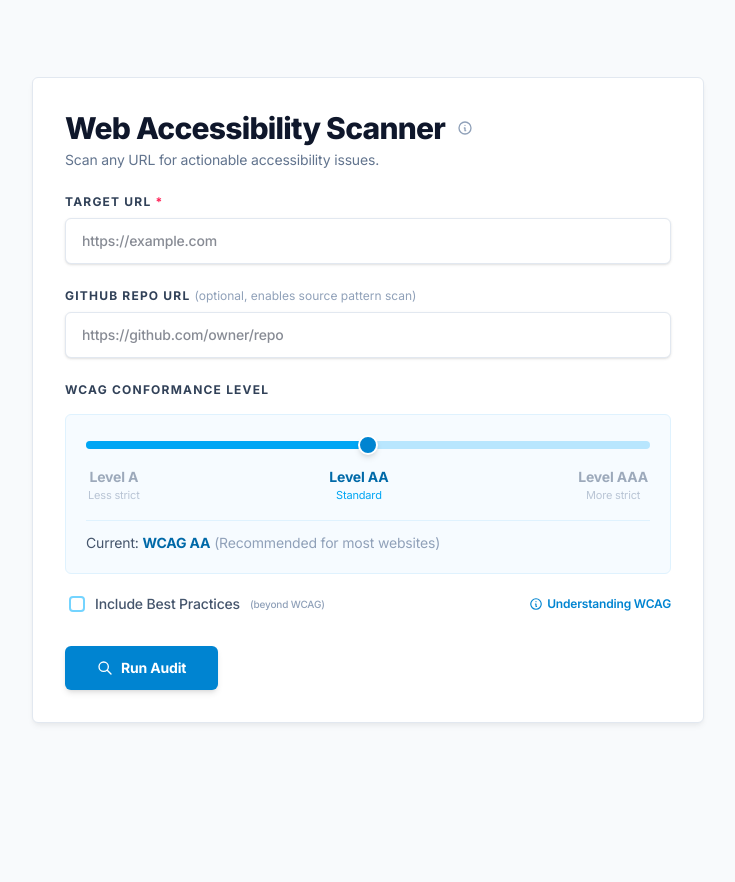
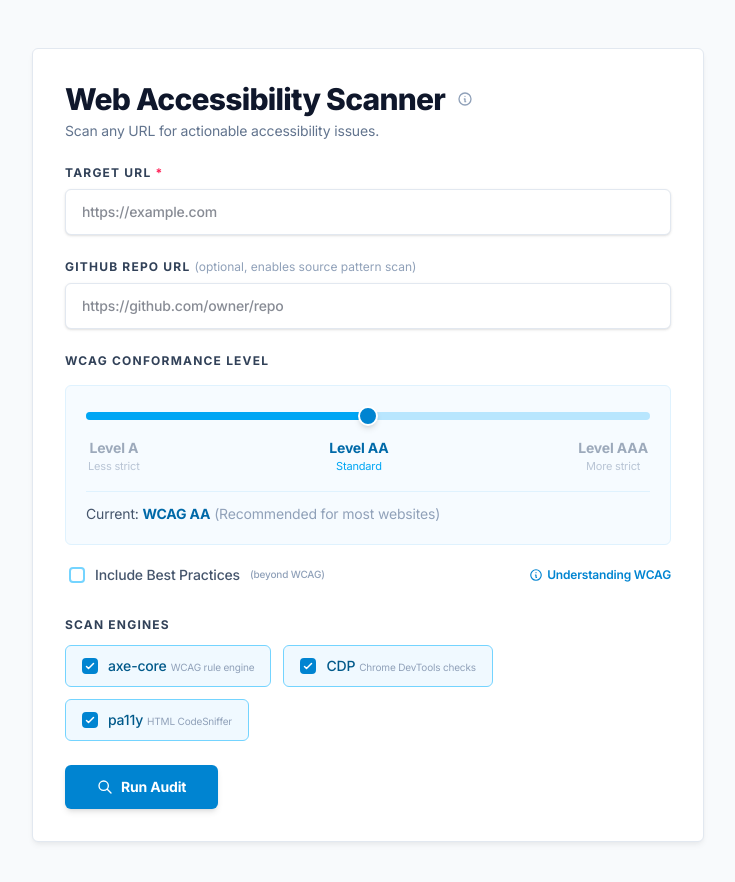
Before and after one commit to diegovelasquezweb/a11y-scanner, a Next.js app: page / in a window 1280 px wide. Shown: the top 882 px of the page, without its empty margins (272-1007 px from the left). Before the commit the page ends 800 px from the top, so only its background shows below. Built offline with nearby package versions, Linux system fonts and the light colour scheme.

Commit message:
feat: add engine selection UI and wire engines through scan pipeline

```diff
--- a/src/app/api/scan/route.ts
+++ b/src/app/api/scan/route.ts
@@ -5,10 +5,17 @@ import { SCANS_DIR, getScanPath, getScreenshotsDir } from "@/lib/scans";
 
 export const maxDuration = 60;
 
+interface EngineSelection {
+  axe?: boolean;
+  cdp?: boolean;
+  pa11y?: boolean;
+}
+
 interface ScanRequestBody {
   targetUrl: string;
   githubRepoUrl?: string;
   axeTags?: string[];
+  engines?: EngineSelection;
 }
 
 function validateUrl(url: string): boolean {
@@ -34,7 +41,7 @@ function validateGithubUrl(url: string): boolean {
 
 export async function POST(request: NextRequest) {
   const body = (await request.json()) as ScanRequestBody;
-  const { targetUrl, githubRepoUrl, axeTags } = body;
+  const { targetUrl, githubRepoUrl, axeTags, engines } = body;
 
   if (!targetUrl || !validateUrl(targetUrl)) {
     return NextResponse.json(
@@ -53,7 +60,7 @@ export async function POST(request: NextRequest) {
   const scanId = randomUUID();
 
   if (process.env.LOCAL_MODE === "true") {
-    return runLocal({ scanId, targetUrl, githubRepoUrl, axeTags });
+    return runLocal({ scanId, targetUrl, githubRepoUrl, axeTags, engines });
   }
 
   try {
@@ -62,6 +69,7 @@ export async function POST(request: NextRequest) {
       targetUrl,
       githubRepoUrl: githubRepoUrl || undefined,
       axeTags: axeTags?.length ? axeTags : undefined,
+      engines,
     });
   } catch (err) {
     const message = err instanceof Error ? err.message : "Failed to start scan.";
@@ -128,6 +136,7 @@ async function runLocal(params: {
   targetUrl: string;
   githubRepoUrl?: string;
   axeTags?: string[];
+  engines?: EngineSelection;
 }) {
   const fs = await import("node:fs");
   const path = await import("node:path");
@@ -136,7 +145,7 @@ async function runLocal(params: {
   const { promisify } = await import("node:util");
   const execAsync = promisify(exec);
 
-  const { scanId, targetUrl, githubRepoUrl, axeTags } = params;
+  const { scanId, targetUrl, githubRepoUrl, axeTags, engines } = params;
 
   fs.mkdirSync(SCANS_DIR, { recursive: true });
   await cleanupScans().catch(() => { /* non-fatal */ });
@@ -161,14 +170,16 @@ async function runLocal(params: {
 
       const { runAudit, getPDFReport, getChecklist } = await import("@diegovelasquezweb/a11y-engine");
 
-      const payload = await runAudit({
+      // engines option added in engine 0.6.0; cast to bypass published types
+      const payload = await (runAudit as unknown as (opts: Record<string, unknown>) => Promise<Record<string, unknown>>)({
         baseUrl: targetUrl,
         maxRoutes: 1,
         skipPatterns: true,
         axeTags: axeTags?.length ? axeTags : undefined,
+        engines: engines ?? undefined,
         projectDir,
         screenshotsDir: getScreenshotsDir(scanId),
-        onProgress: (step, status) => {
+        onProgress: (step: string, status: string) => {
           const progressPath = getScanPath(scanId, "progress.json");
           let progress: Record<string, unknown> = {};
           try {
@@ -193,7 +204,7 @@ async function runLocal(params: {
       );
 
       const [pdfReport, checklistReport] = await Promise.all([
-        getPDFReport(payload, { baseUrl: targetUrl }),
+        getPDFReport(payload as unknown as Parameters<typeof getPDFReport>[0], { baseUrl: targetUrl }),
         getChecklist({ baseUrl: targetUrl }),
       ]);
 
--- a/src/app/page.tsx
+++ b/src/app/page.tsx
@@ -1,7 +1,7 @@
 "use client";
 
 import { useState, useCallback } from "react";
-import type { ScanStatus } from "@/types/scan";
+import type { ScanStatus, EngineSelection } from "@/types/scan";
 import { AuditForm } from "@/components/AuditForm";
 import ScanProgress from "@/components/ScanProgress";
 
@@ -11,6 +11,7 @@ export default function Home() {
   const [pendingScanId, setPendingScanId] = useState<string | null>(null);
   const [scanError, setScanError] = useState<string | null>(null);
   const [scanStartTime, setScanStartTime] = useState<number | null>(null);
+  const [activeEngines, setActiveEngines] = useState<EngineSelection>({ axe: true, cdp: true, pa11y: true });
 
   const isScanning = status === "running";
 
@@ -20,14 +21,16 @@ export default function Home() {
     setScanError(null);
     setPendingScanId(null);
     setScanStartTime(null);
+    setActiveEngines({ axe: true, cdp: true, pa11y: true });
   }, []);
 
-  const handleSubmit = useCallback(async (targetUrl: string, githubRepoUrl: string, axeTags: string[]) => {
+  const handleSubmit = useCallback(async (targetUrl: string, githubRepoUrl: string, axeTags: string[], engines: EngineSelection) => {
     setStatus("running");
     setErrorMessage("");
     setScanError(null);
     setPendingScanId(null);
     setScanStartTime(Date.now());
+    setActiveEngines(engines);
 
     try {
       const response = await fetch("/api/scan", {
@@ -37,6 +40,7 @@ export default function Home() {
           targetUrl,
           githubRepoUrl: githubRepoUrl || undefined,
           axeTags: axeTags.length > 0 ? axeTags : undefined,
+          engines,
         }),
       });
 
@@ -99,6 +103,7 @@ export default function Home() {
           scanStartTime={scanStartTime}
           scanError={scanError}
           onRetry={handleRetry}
+          activeEngines={activeEngines}
         />
       </div>
     </main>
--- a/src/components/AuditForm.tsx
+++ b/src/components/AuditForm.tsx
@@ -4,18 +4,20 @@ import { useState, useRef, useId, useMemo, useEffect } from "react";
 import * as Slider from "@radix-ui/react-slider";
 import * as Toggle from "@radix-ui/react-toggle";
 import * as Tooltip from "@radix-ui/react-tooltip";
-import type { ScanStatus, ConformanceLevel } from "@/types/scan";
+import type { ScanStatus, ConformanceLevel, EngineSelection } from "@/types/scan";
 import {
   CONFORMANCE_LEVELS,
   CONFORMANCE_TAG_MAP,
   DEFAULT_CONFORMANCE,
+  DEFAULT_ENGINES,
+  ENGINE_OPTIONS,
 } from "@/types/scan";
 import { WcagEducation, WcagEducationTrigger } from "@/components/WcagEducation";
 
 interface AuditFormProps {
   status: ScanStatus;
   errorMessage: string;
-  onSubmit: (targetUrl: string, githubRepoUrl: string, axeTags: string[]) => void;
+  onSubmit: (targetUrl: string, githubRepoUrl: string, axeTags: string[], engines: EngineSelection) => void;
 }
 
 export function AuditForm({ status, errorMessage, onSubmit }: AuditFormProps) {
@@ -23,6 +25,7 @@ export function AuditForm({ status, errorMessage, onSubmit }: AuditFormProps) {
   const [githubRepoUrl, setGithubRepoUrl] = useState("");
   const [conformance, setConformance] = useState<ConformanceLevel>(DEFAULT_CONFORMANCE);
   const [bestPractices, setBestPractices] = useState(false);
+  const [engines, setEngines] = useState<EngineSelection>({ ...DEFAULT_ENGINES });
   const [validationErrors, setValidationErrors] = useState<Record<string, string>>({});
   const targetInputRef = useRef<HTMLInputElement>(null);
   const scanErrorRef = useRef<HTMLDivElement>(null);
@@ -73,6 +76,10 @@ export function AuditForm({ status, errorMessage, onSubmit }: AuditFormProps) {
       }
     }
 
+    if (!engines.axe && !engines.cdp && !engines.pa11y) {
+      errors.engines = "Select at least one scan engine.";
+    }
+
     setValidationErrors(errors);
 
     if (Object.keys(errors).length > 0) {
@@ -87,7 +94,7 @@ export function AuditForm({ status, errorMessage, onSubmit }: AuditFormProps) {
     e.preventDefault();
     if (status === "running") return;
     if (!validate()) return;
-    onSubmit(targetUrl.trim(), githubRepoUrl.trim(), axeTags);
+    onSubmit(targetUrl.trim(), githubRepoUrl.trim(), axeTags, engines);
   };
 
   const isRunning = status === "running";
@@ -330,6 +337,60 @@ export function AuditForm({ status, errorMessage, onSubmit }: AuditFormProps) {
           </div>
         </fieldset>
 
+        <fieldset className="mb-6" disabled={isRunning}>
+          <legend className="block text-xs font-bold text-slate-700 uppercase tracking-widest mb-3">
+            Scan Engines
+          </legend>
+          <div className="flex flex-wrap gap-3">
+            {ENGINE_OPTIONS.map((engine) => {
+              const checked = engines[engine.id];
+              return (
+                <label
+                  key={engine.id}
+                  className={`flex items-center gap-2.5 px-4 py-2.5 rounded-md border cursor-pointer select-none transition-all text-sm font-medium ${
+                    checked
+                      ? "bg-sky-50 border-sky-300 text-sky-800"
+                      : "bg-white border-slate-200 text-slate-500 hover:border-slate-300"
+                  } ${isRunning ? "opacity-50 cursor-not-allowed" : ""}`}
+                >
+                  <input
+                    type="checkbox"
+                    checked={checked}
+                    onChange={() =>
+                      setEngines((prev) => ({ ...prev, [engine.id]: !prev[engine.id] }))
+                    }
+                    disabled={isRunning}
+                    className="sr-only"
+                  />
+                  <span
+                    className={`w-4 h-4 rounded border-2 flex items-center justify-center shrink-0 transition-colors ${
+                      checked ? "bg-sky-600 border-sky-600" : "border-slate-300 bg-white"
+                    }`}
+                    aria-hidden="true"
+                  >
+                    {checked && (
+                      <svg className="w-3 h-3 text-white" fill="none" stroke="currentColor" viewBox="0 0 24 24" aria-hidden="true">
+                        <path strokeLinecap="round" strokeLinejoin="round" strokeWidth={3} d="M5 13l4 4L19 7" />
+                      </svg>
+                    )}
+                  </span>
+                  <span>
+                    {engine.label}
+                    <span className="text-[10px] text-slate-400 ml-1 font-normal">
+                      {engine.description}
+                    </span>
+                  </span>
+                </label>
+              );
+            })}
+          </div>
+          {validationErrors.engines && (
+            <p className="mt-2 text-xs font-medium text-rose-600" role="alert">
+              {validationErrors.engines}
+            </p>
+          )}
+        </fieldset>
+
         {!isRunning && (
           <div className="flex items-center gap-4">
             <button
--- a/src/components/ScanProgress.tsx
+++ b/src/components/ScanProgress.tsx
@@ -1,6 +1,12 @@
 "use client";
 
-import { useEffect, useState, useRef, useCallback } from "react";
+import { useEffect, useState, useRef, useCallback, useMemo } from "react";
+
+interface EngineSelection {
+  axe: boolean;
+  cdp: boolean;
+  pa11y: boolean;
+}
 
 interface StepInfo {
   status: "pending" | "running" | "done" | "error";
@@ -13,16 +19,14 @@ interface ProgressData {
   scanId?: string;
 }
 
-const STEPS = [
-  { key: "page", label: "Loading website" },
-  { key: "axe", label: "Running accessibility scans" },
-  { key: "cdp", label: "Checking dynamic content" },
-  { key: "pa11y", label: "Analyzing rendered HTML" },
-  { key: "merge", label: "Processing results" },
-  { key: "intelligence", label: "Powering up your report" },
+const ALL_STEPS = [
+  { key: "page", label: "Loading website", engine: null },
+  { key: "axe", label: "Running accessibility scans", engine: "axe" as const },
+  { key: "cdp", label: "Checking dynamic content", engine: "cdp" as const },
+  { key: "pa11y", label: "Analyzing rendered HTML", engine: "pa11y" as const },
+  { key: "merge", label: "Processing results", engine: null },
+  { key: "intelligence", label: "Powering up your report", engine: null },
 ] as const;
-
-const TOTAL_STEPS = STEPS.length;
 
 interface CompletedStep {
   key: string;
@@ -35,9 +39,22 @@ interface ScanProgressProps {
   scanStartTime?: number | null;
   scanError?: string | null;
   onRetry?: () => void;
+  activeEngines?: EngineSelection;
 }
 
-export default function ScanProgress({ isScanning, initialScanId, scanStartTime, scanError, onRetry }: ScanProgressProps) {
+export default function ScanProgress({ isScanning, initialScanId, scanStartTime, scanError, onRetry, activeEngines }: ScanProgressProps) {
+  const engines = activeEngines ?? { axe: true, cdp: true, pa11y: true };
+
+  const STEPS = useMemo(() =>
+    ALL_STEPS.filter((step) => {
+      if (!step.engine) return true;
+      return engines[step.engine];
+    }), [engines]);
+
+  const TOTAL_STEPS = STEPS.length;
+
+  const activeStepKeys = useMemo(() => new Set<string>(STEPS.map((s) => s.key)), [STEPS]);
+
   const [elapsed, setElapsed] = useState(0);
   const [currentStepLabel, setCurrentStepLabel] = useState<string>("Loading website");
   const [completedSteps, setCompletedSteps] = useState<CompletedStep[]>([]);
@@ -93,12 +110,16 @@ export default function ScanProgress({ isScanning, initialScanId, scanStartTime,
     }
 
     for (const step of STEPS) {
+      if (!activeStepKeys.has(step.key)) continue;
+
       const info = steps[step.key];
       if (!info) continue;
 
       if (info.status === "done" && !seenDoneRef.current.has(step.key)) {
         seenDoneRef.current.add(step.key);
-        setDoneCount(seenDoneRef.current.size);
+        // Count only active steps
+        const activeDone = [...seenDoneRef.current].filter((k) => activeStepKeys.has(k)).length;
+        setDoneCount(activeDone);
         setCompletedSteps((prev) => [
           ...prev,
           {
@@ -120,7 +141,7 @@ export default function ScanProgress({ isScanning, initialScanId, scanStartTime,
     if (runningLabel) {
       setCurrentStepLabel(runningLabel);
     }
-  }, []);
+  }, [STEPS, activeStepKeys]);
 
   useEffect(() => {
     if (!isScanning) {
--- a/src/types/scan.ts
+++ b/src/types/scan.ts
@@ -28,6 +28,20 @@ export interface ScanResult {
 
 export type ScanStatus = "idle" | "running" | "success" | "error";
 
+export interface EngineSelection {
+  axe: boolean;
+  cdp: boolean;
+  pa11y: boolean;
+}
+
+export const DEFAULT_ENGINES: EngineSelection = { axe: true, cdp: true, pa11y: true };
+
+export const ENGINE_OPTIONS: { id: keyof EngineSelection; label: string; description: string }[] = [
+  { id: "axe", label: "axe-core", description: "WCAG rule engine" },
+  { id: "cdp", label: "CDP", description: "Chrome DevTools checks" },
+  { id: "pa11y", label: "pa11y", description: "HTML CodeSniffer" },
+];
+
 export type ConformanceLevel = "A" | "AA" | "AAA";
 
 export const CONFORMANCE_TAG_MAP: Record<ConformanceLevel, string[]> = {
```
Also changed, not shown: src/lib/github.ts (+13 -0 lines).
